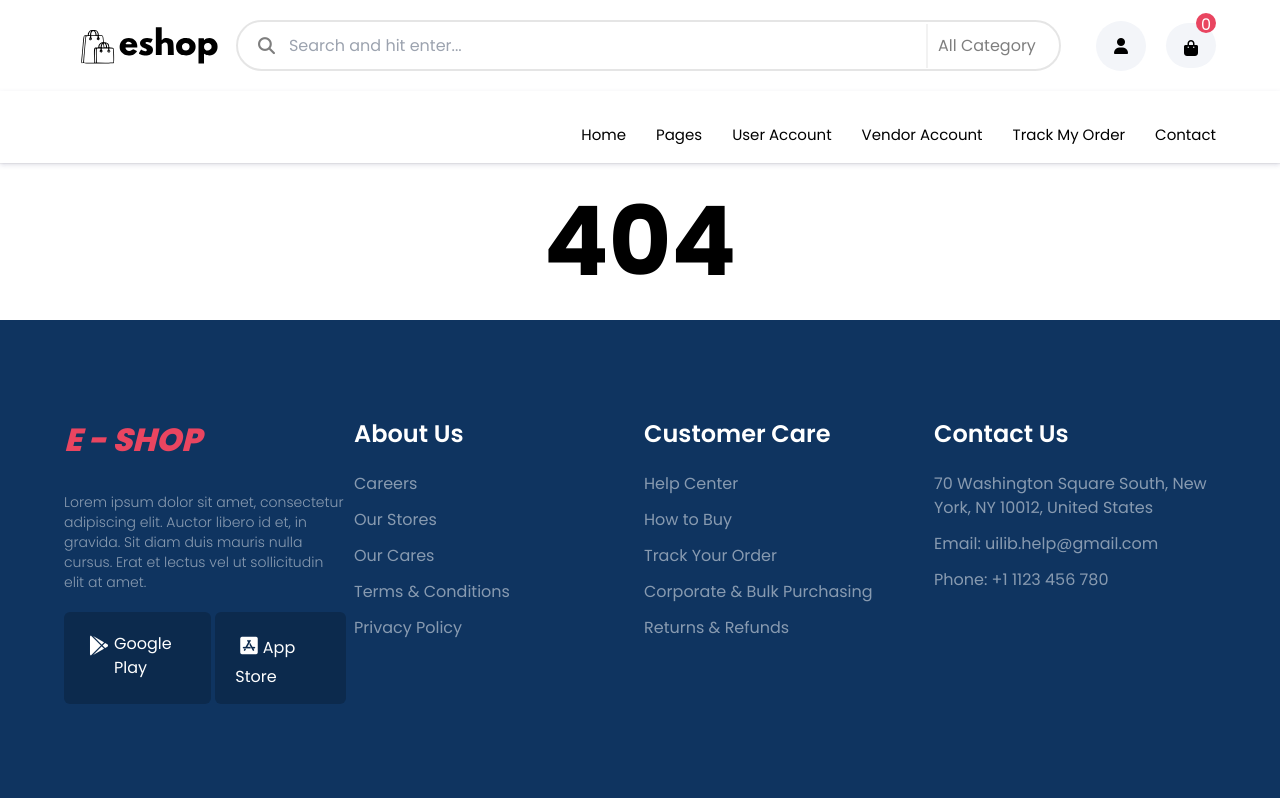
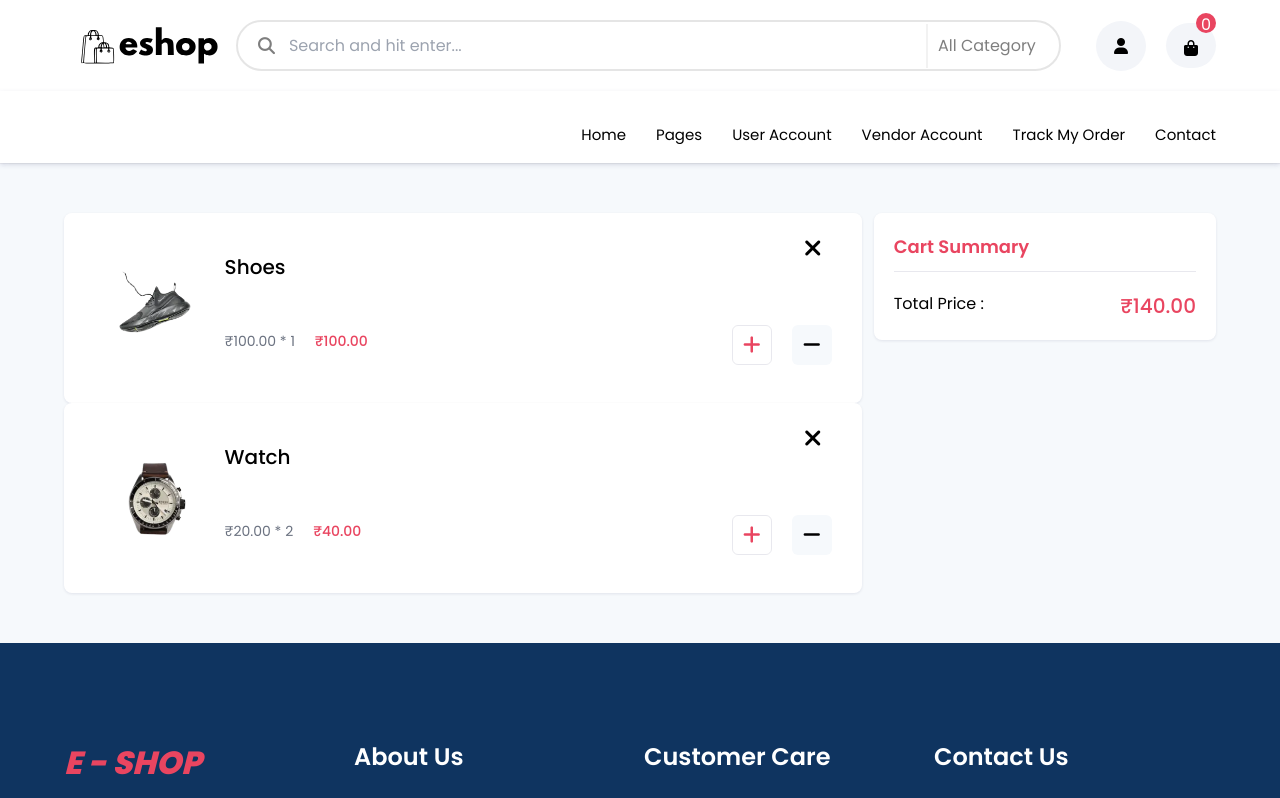
Before and after one commit to thwahatkp/eshop, a React (Vite) app: page /cart in a window 1280 px wide. Shown: the top 798 px of the page. Built offline with nearby package versions, Linux system fonts and the light colour scheme.

Commit message:
cart design completed

```diff
--- a/src/App.jsx
+++ b/src/App.jsx
@@ -2,6 +2,7 @@ import { Route, Routes } from "react-router-dom";
 import Layout from "./Layout";
 import HomePage from "./pages/Home";
 import NotFound from "./common/components/NotFound";
+import Cart from "./pages/Cart/Cart";
 
 const App = () => {
   return (
@@ -9,6 +10,7 @@ const App = () => {
       <Routes>
         <Route path="/" element={<Layout />}>
           <Route index element={<HomePage />} />
+          <Route path="cart" element={<Cart />} />
           <Route path="*" element={<NotFound />} />
         </Route>
       </Routes>
--- /dev/null
+++ b/src/pages/Cart/Cart.jsx
@@ -0,0 +1,114 @@
+const Cart = () => {
+  const CartItem = [
+    {
+      id: 1,
+      discount: 50,
+      cover: "./flash/flash-1.png",
+      name: "Shoes",
+      price: 100,
+      qty: 1,
+    },
+    {
+      id: 2,
+      discount: 40,
+      cover: "./flash/flash-2.png",
+      name: "Watch",
+      price: 20,
+      qty: 2,
+    },
+  ];
+
+  // Stpe: 7   calucate total of items
+  const totalPrice = CartItem.reduce(
+    (price, item) => price + item.qty * item.price,
+    0
+  );
+
+  console.log(totalPrice);
+
+  // prodcut qty total
+  return (
+    <>
+      <section className="cart-items bg-background h-auto py-[50px]">
+        <div className="container d_flex flex justify-between max-w-[90%] m-auto flex-col lg:flex-row gap-3">
+          {/* if hamro cart ma kunai pani item xaina bhane no diplay */}
+
+          <div className="cart-details   w-full lg:w-[70%]">
+            {CartItem.length === 0 && (
+              <h1 className="no-items product">No Items are add in Cart</h1>
+            )}
+
+            {/* yasma hami le cart item lai display garaaxa */}
+            {CartItem.map((item) => {
+              const productQty = item.price * item.qty;
+
+              return (
+                <div
+                  className="cart-list product d_flex bg-white p-5 relative rounded-[8px] shadow-[rgb(3_0_71/9%)_0px_1px_3px] m-[10] flex justify-between"
+                  key={item.id}
+                >
+                  <div className="img w-[150px] h-[150px]">
+                    <img
+                      src={item.cover}
+                      alt=""
+                      className="w-full h-full object-contain"
+                    />
+                  </div>
+                  <div className="cart-details w-[70%]">
+                    <h3 className="text-xl font-medium mt-5">{item.name}</h3>
+                    <h4 className="text-sm font-normal mt-[50px] text-gray-500">
+                      ₹{item.price}.00 * {item.qty}
+                      <span className="text-secondary ml-5 font-medium">
+                        ₹{productQty}.00
+                      </span>
+                    </h4>
+                  </div>
+                  <div className="cart-items-function">
+                    <div className="removeCart bg-none text-2xl text-right mr-[10px]">
+                      <button className="removeCart removeCart bg-none text-2xl text-right mr-[10px]">
+                        <i className="fa-solid fa-xmark"></i>
+                      </button>
+                    </div>
+                    {/* stpe: 5
+                    product ko qty lai inc ra des garne
+                    */}
+                    <div className="cartControl d_flex mt-[50px] flex justify-between">
+                      <button
+                        className="incCart w-10 h-10 m-[10px] rounded-md text-xl bg-none border border-[rgb(3_0_71/9%)] text-secondary"
+                        // onClick={() => addToCart(item)}
+                      >
+                        <i className="fa-solid fa-plus"></i>
+                      </button>
+                      <button
+                        className="desCart w-10 h-10 m-[10px] rounded-md text-xl bg-background"
+                        // onClick={() => decreaseQty(item)}
+                      >
+                        <i className="fa-solid fa-minus"></i>
+                      </button>
+                    </div>
+                  </div>
+
+                  <div className="cart-item-price"></div>
+                </div>
+              );
+            })}
+          </div>
+
+          <div className="cart-total product bg-[#fff] p-5 relative rounded-lg shadow-[rgb(3_0_71/9%)_0px_1px_3px] w-full lg:w-[30%] h-fit">
+            <h2 className="text-lg mb-5 border-b border-[rgb(3_0_71/9%)] pb-[10px] text-secondary font-semibold">
+              Cart Summary
+            </h2>
+            <div className=" d_flex flex justify-between">
+              <h4 className="text-base font-normal">Total Price :</h4>
+              <h3 className="text-xl font-medium text-secondary">
+                ₹{totalPrice}.00
+              </h3>
+            </div>
+          </div>
+        </div>
+      </section>
+    </>
+  );
+};
+
+export default Cart;
```
